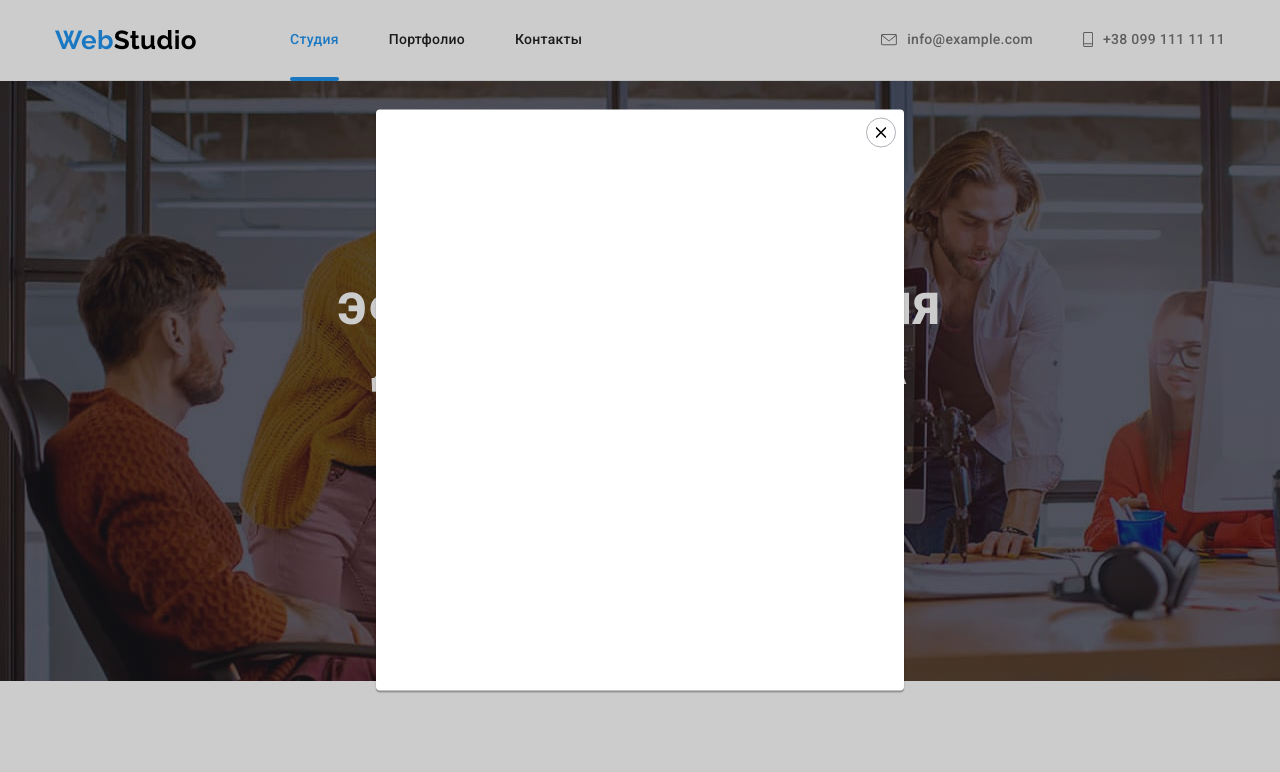
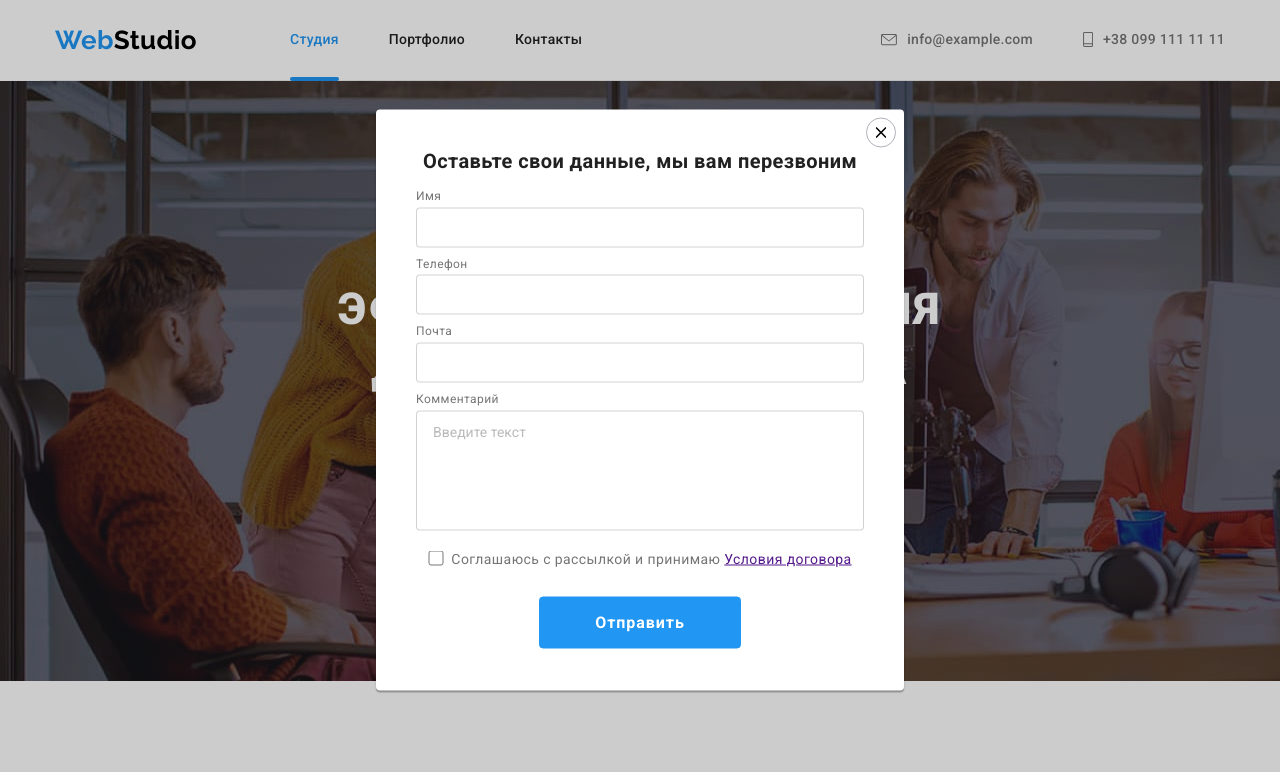
Before and after one commit to kilinich-v/goit-markup-hw-06, a plain HTML site: page index.html in a window 1280 px wide. Both pictures are taken after a click on the button "Заказать услугу". Shown: the top 772 px of the page. Drawn offline with nearby package versions, Linux system fonts and the light colour scheme.

Commit message:
добавляет форму

```diff
--- a/index.html
+++ b/index.html
@@ -57,21 +57,37 @@
 			</section>
 			<!-- Форма для обратной связи -->
 			<section class="dropbox flexbox is-hidden" data-modal>
-				<div class="modal">
-					<!-- <h2>Оставьте свои данные, мы вам перезвоним</h2>
-					<input type="text" placeholder="Имя" />
-					<input type="tel" placeholder="Телефон" />
-					<input type="email" placeholder="Почта" />
-					<textarea placeholder="Комментарий"></textarea>
+				<form class="modal">
+					<h2 class="modal-title">Оставьте свои данные, мы вам перезвоним</h2>
+					<div class="modal-body flexbox">
+						<label>
+							Имя
+							<input class="modal-input" type="text" name="name" />
+						</label>
+						<label>
+							Телефон
+							<input class="modal-input" type="tel" name="phone-number" />
+						</label>
+						<label>
+							Почта
+							<input class="modal-input" type="email" name="email" />
+						</label>
+						<label>
+							Комментарий
+							<textarea placeholder="Введите текст" class="modal-input modal-textarea" name="comment"></textarea>
+						</label>
+						<label class="modal-checkbox">
 							<input type="checkbox" />
 							<p>Соглашаюсь с рассылкой и принимаю <a href="">Условия договора</a></p>
-					<button>Отправить</button> -->
+						</label>
+						<button class="send-btn">Отправить</button>
 						<button class="close-btn" aria-label="Закрыть" data-modal-close>
 							<svg class="icon">
 								<use xlink:href="./images/sprite.svg#icon-close"></use>
 							</svg>
 						</button>
 					</div>
+				</form>
 			</section>
 			<!-- Преимущества -->
 			<section class="features">
--- a/styles/style.css
+++ b/styles/style.css
@@ -238,8 +238,11 @@ img {
 	transform: translate(-50%, -50%);
 	width: 528px;
 	height: 581px;
+	padding: 40px;
+
+	font-size: 12px;
+	line-height: 1.16;
 	transition: transform 0.25s cubic-bezier(0.4, 0, 0.2, 1);
-
 	box-shadow: 0px 1px 3px rgba(0, 0, 0, 0.12), 0px 1px 1px rgba(0, 0, 0, 0.14), 0px 2px 1px rgba(0, 0, 0, 0.2);
 	border-radius: 4px;
 	background-color: var(--primary-bg-color);
@@ -273,6 +276,88 @@ img {
 
 .is-hidden .modal {
 	transform: translate(-50%, 100%);
+}
+
+.modal-title {
+	margin-top: 0;
+
+	font-weight: 700;
+	font-size: 20px;
+	line-height: 1.15;
+	text-align: center;
+	color: var(--title-text-color);
+}
+
+.modal-body {
+	flex-direction: column;
+}
+
+.modal-body p {
+	display: inline-block;
+	margin-top: 0;
+	margin-bottom: 0;
+}
+
+.modal-body label {
+	margin-bottom: 10px;
+}
+
+.modal-body .modal-input {
+	display: block;
+	width: 100%;
+	height: 40px;
+	padding: 12px 16px;
+	margin-top: 4px;
+
+	border: 1px solid rgba(33, 33, 33, 0.2);
+	border-radius: 4px;
+}
+
+.modal .modal-textarea {
+	resize: none;
+	height: 120px;
+	overflow: auto;
+}
+
+.modal .modal-textarea::placeholder {
+	font-size: 14px;
+	color: rgba(117, 117, 117, 0.5);
+}
+
+.modal-body .modal-checkbox {
+	display: flex;
+	align-content: center;
+	justify-content: center;
+	margin-bottom: 30px;
+}
+
+.modal-checkbox {
+	font-size: 14px;
+	margin-top: 10px;
+	margin-bottom: 30px;
+}
+
+.modal-checkbox input {
+	display: block;
+	width: 16px;
+	height: 15px;
+	margin-right: 7px;
+}
+
+.send-btn {
+	margin: auto;
+	padding: 10px 55px;
+
+	color: var(--secondary-text-color);
+	background-color: var(--assent-color);
+	border: 1px solid var(--assent-color);
+	border-radius: 4px;
+	font-family: inherit;
+	font-weight: 700;
+	font-size: 16px;
+	line-height: 1.87;
+	letter-spacing: 0.06em;
+	cursor: pointer;
 }
 
 /*      Преимущества       */
@@ -717,7 +802,7 @@ img {
 	line-height: 1.56;
 	color: var(--secondary-text-color);
 	background: rgba(33, 150, 243, 0.9);
-	transform: translate(0, 100%);
+	transform: translate(0, calc(100% + 1px));
 	transition: transform 0.25s cubic-bezier(0.4, 0, 0.2, 1);
 }
 
@@ -729,5 +814,5 @@ img {
 
 .examples-list .item:hover .examples-text,
 .examples-list .item:focus .examples-text {
-	transform: translate(0, 0%);
+	transform: translate(0, 0);
 }
```
Lines whose indentation alone changed are shown as unchanged.
